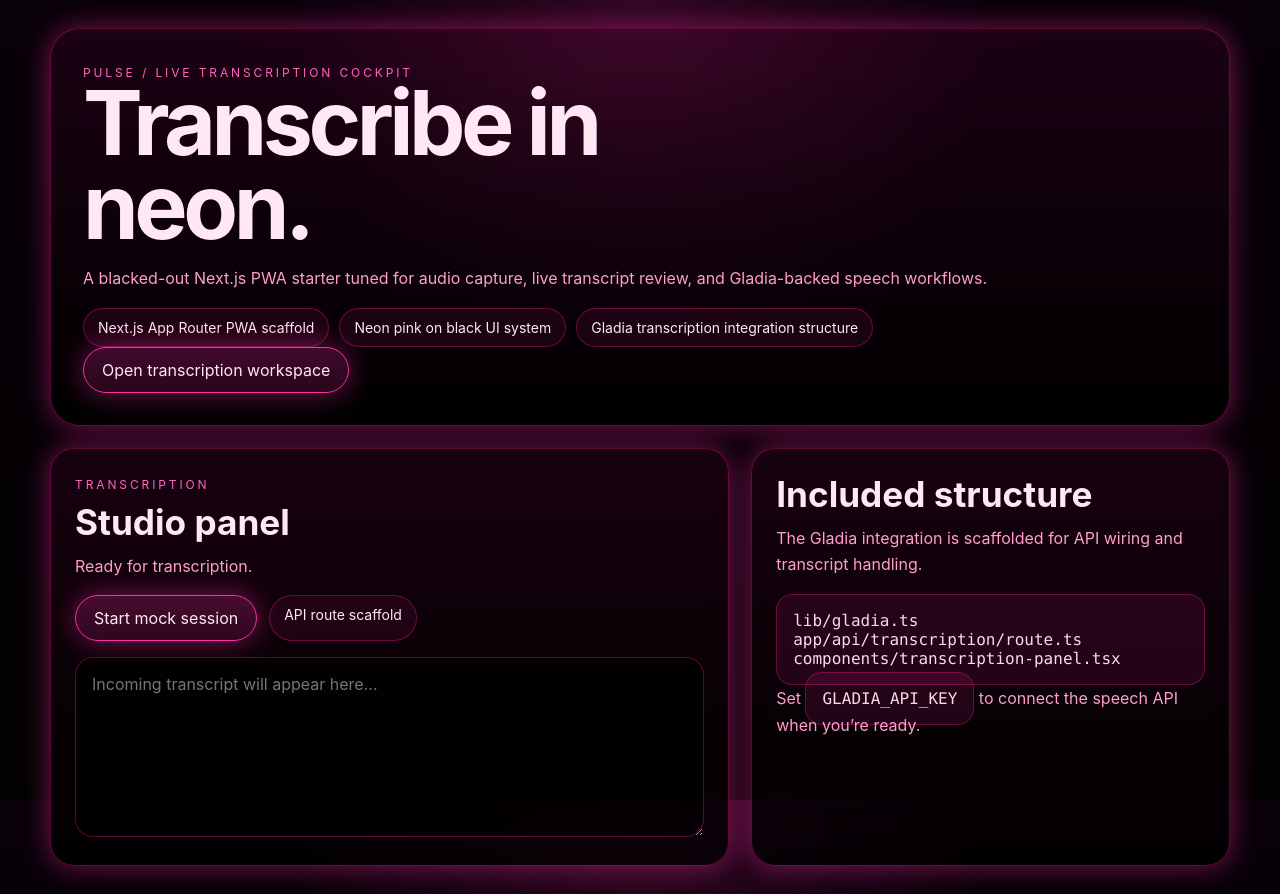
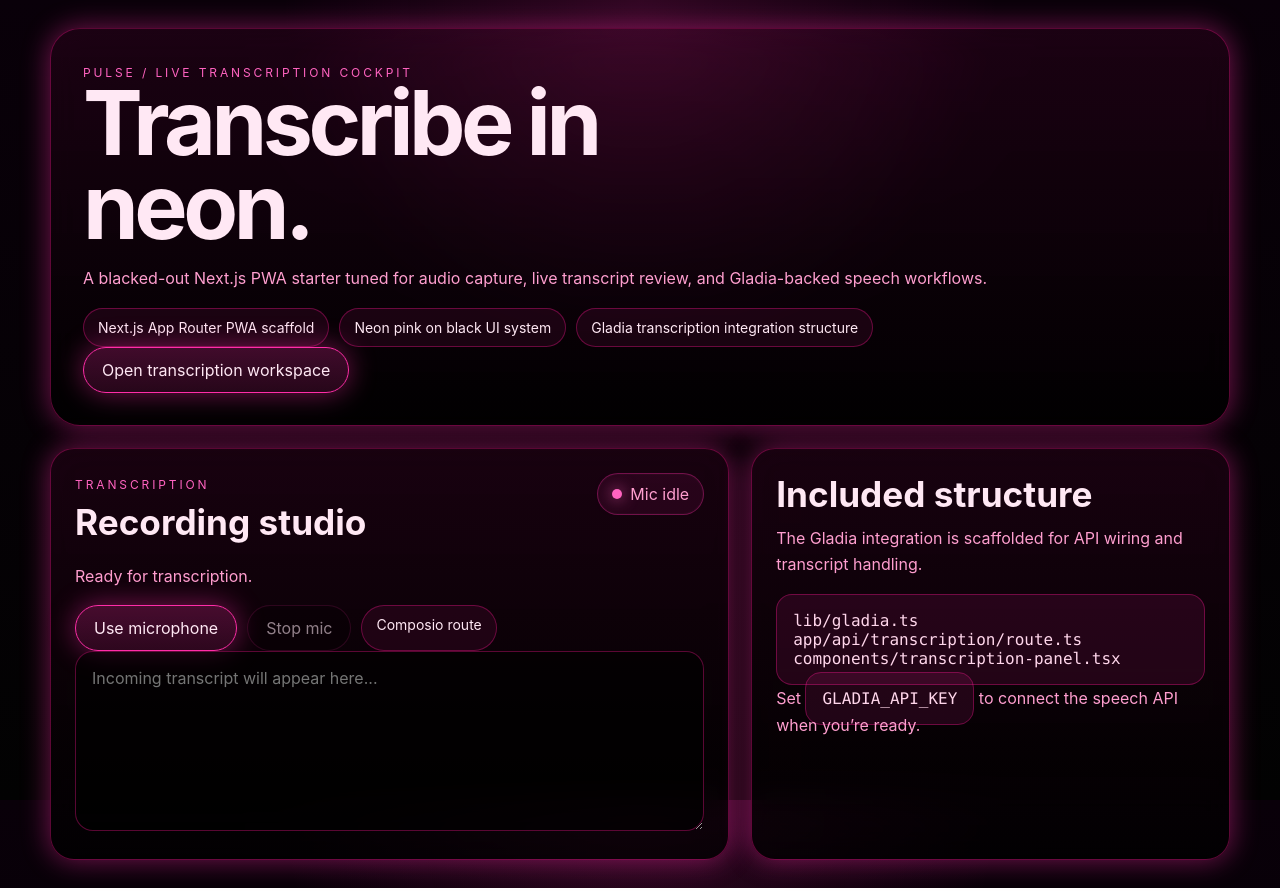
Before and after one commit to emmi-dev12/pulse, a Next.js app: page / in a window 1280 px wide. Built offline with nearby package versions, Linux system fonts and the light colour scheme.

Commit message:
Update components/transcription-panel.tsx for Composio transcription, polished landing page, and recording pill UX

```diff
--- a/components/transcription-panel.tsx
+++ b/components/transcription-panel.tsx
@@ -1,42 +1,211 @@
 'use client';
 
-import { useMemo, useState } from 'react';
+import { useEffect, useMemo, useRef, useState } from 'react';
+
+type Status = 'idle' | 'recording' | 'uploading' | 'ready' | 'error';
 
 export function TranscriptionPanel() {
-  const [status, setStatus] = useState<'idle' | 'recording' | 'processing'>('idle');
+  const [status, setStatus] = useState<Status>('idle');
   const [transcript, setTranscript] = useState('');
+  const [isMicActive, setIsMicActive] = useState(false);
+  const [elapsedSeconds, setElapsedSeconds] = useState(0);
+  const [errorMessage, setErrorMessage] = useState<string | null>(null);
+  const mediaStreamRef = useRef<MediaStream | null>(null);
+  const recorderRef = useRef<MediaRecorder | null>(null);
+  const chunksRef = useRef<Blob[]>([]);
+  const intervalRef = useRef<number | null>(null);
+  const suppressUploadRef = useRef(false);
 
-  const label = useMemo(() => {
-    if (status === 'recording') return 'Recording live input...';
-    if (status === 'processing') return 'Processing through Gladia...';
-    return 'Ready for transcription.';
+  const statusLabel = useMemo(() => {
+    switch (status) {
+      case 'recording':
+        return 'Recording live input…';
+      case 'uploading':
+        return 'Processing through Composio…';
+      case 'ready':
+        return 'Transcript ready.';
+      case 'error':
+        return 'Recording unavailable.';
+      default:
+        return 'Ready for transcription.';
+    }
   }, [status]);
 
-  async function startMockSession() {
-    setStatus('recording');
+  useEffect(() => {
+    return () => {
+      suppressUploadRef.current = true;
+      const recorder = recorderRef.current;
+      if (recorder && recorder.state !== 'inactive') {
+        try {
+          recorder.stop();
+        } catch {
+          // Ignore stop errors during cleanup.
+        }
+      }
+      mediaStreamRef.current?.getTracks().forEach((track) => track.stop());
+      stopTimer();
+    };
+  }, []);
+
+  function startTimer() {
+    stopTimer();
+    setElapsedSeconds(0);
+    intervalRef.current = window.setInterval(() => {
+      setElapsedSeconds((value) => value + 1);
+    }, 1000);
+  }
+
+  function stopTimer() {
+    if (intervalRef.current) {
+      window.clearInterval(intervalRef.current);
+      intervalRef.current = null;
+    }
+  }
+
+  function resetSession() {
+    stopTimer();
+    mediaStreamRef.current?.getTracks().forEach((track) => track.stop());
+    mediaStreamRef.current = null;
+    recorderRef.current = null;
+    chunksRef.current = [];
+    setIsMicActive(false);
+  }
+
+  async function uploadRecording(blob: Blob) {
+    setStatus('uploading');
+    const formData = new FormData();
+    formData.append('file', blob, 'pulse-recording.webm');
+
+    const response = await fetch('/api/transcription', {
+      method: 'POST',
+      body: formData
+    });
+
+    if (!response.ok) {
+      throw new Error('Transcription request failed.');
+    }
+
+    const payload = await response.json();
+    const nextTranscript = payload?.transcript?.text ?? '';
+    setTranscript(nextTranscript || 'Transcript returned with no text.');
+    setStatus('ready');
+    setErrorMessage(null);
+  }
+
+  async function startRecording() {
+    setErrorMessage(null);
     setTranscript('');
-    setTimeout(() => {
-      setStatus('processing');
-      setTimeout(() => {
-        setTranscript('This is a Pulse transcription session ready to be wired to Gladia.');
-        setStatus('idle');
-      }, 1100);
-    }, 900);
+    suppressUploadRef.current = false;
+
+    if (typeof window === 'undefined' || !window.MediaRecorder || !navigator.mediaDevices?.getUserMedia) {
+      setStatus('error');
+      setErrorMessage('Microphone capture is not supported in this browser context.');
+      return;
+    }
+
+    try {
+      const stream = await navigator.mediaDevices.getUserMedia({ audio: true });
+      const recorder = new MediaRecorder(stream, { mimeType: 'audio/webm' });
+
+      mediaStreamRef.current = stream;
+      recorderRef.current = recorder;
+      chunksRef.current = [];
+      setIsMicActive(true);
+      setStatus('recording');
+      startTimer();
+
+      recorder.ondataavailable = (event) => {
+        if (event.data.size > 0) {
+          chunksRef.current.push(event.data);
+        }
+      };
+
+      recorder.onerror = () => {
+        setStatus('error');
+        setErrorMessage('There was a problem with audio recording.');
+        resetSession();
+      };
+
+      recorder.onstop = async () => {
+        const blob = new Blob(chunksRef.current, { type: 'audio/webm' });
+        chunksRef.current = [];
+        stopTimer();
+        mediaStreamRef.current?.getTracks().forEach((track) => track.stop());
+        mediaStreamRef.current = null;
+        recorderRef.current = null;
+        setIsMicActive(false);
+
+        if (suppressUploadRef.current) {
+          return;
+        }
+
+        if (!blob.size) {
+          setStatus('idle');
+          return;
+        }
+
+        try {
+          await uploadRecording(blob);
+        } catch (error) {
+          setStatus('error');
+          setErrorMessage(error instanceof Error ? error.message : 'Transcription failed.');
+        }
+      };
+
+      recorder.start();
+    } catch (error) {
+      setStatus('error');
+      setErrorMessage(error instanceof Error ? error.message : 'Microphone permission was denied.');
+      resetSession();
+    }
+  }
+
+  function handleStopClick() {
+    const recorder = recorderRef.current;
+    suppressUploadRef.current = false;
+
+    if (!recorder || recorder.state === 'inactive') {
+      setIsMicActive(false);
+      setStatus('idle');
+      return;
+    }
+
+    recorder.stop();
   }
 
   return (
     <div>
-      <span className="kicker">Transcription</span>
-      <h2 style={{ marginTop: 8 }}>Studio panel</h2>
-      <p>{label}</p>
-      <div style={{ display: 'flex', gap: 12, flexWrap: 'wrap', marginBottom: 16 }}>
-        <button className="cta" onClick={startMockSession} type="button">
-          Start mock session
+      <div className="panel-header">
+        <div>
+          <span className="kicker">Transcription</span>
+          <h2 style={{ marginTop: 8 }}>Recording studio</h2>
+        </div>
+        <span className={`recording-pill${isMicActive ? ' active' : ''}`} aria-live="polite">
+          <span className="recording-dot" aria-hidden="true" />
+          {isMicActive ? `Mic live • ${elapsedSeconds}s` : 'Mic idle'}
+        </span>
+      </div>
+
+      <p>{statusLabel}</p>
+      {errorMessage ? <p style={{ color: '#ffb3da', marginTop: -4 }}>{errorMessage}</p> : null}
+
+      <div className="action-row">
+        <button
+          className="cta"
+          onClick={startRecording}
+          type="button"
+          disabled={status === 'recording' || status === 'uploading'}
+        >
+          {status === 'recording' ? 'Recording…' : 'Use microphone'}
+        </button>
+        <button className="ghost-button" onClick={handleStopClick} type="button" disabled={!isMicActive}>
+          Stop mic
         </button>
         <a className="badge" href="/api/transcription">
-          API route scaffold
+          Composio route
         </a>
       </div>
+
       <textarea
         className="transcript-box"
         value={transcript}
```
